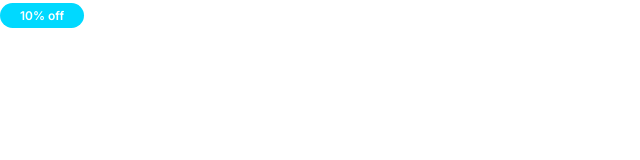
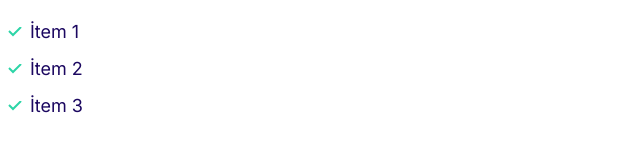
Before and after one commit to Huseyin-Karamut/learn_codding, a plain HTML site: page index.html in a window 1280 px wide. Shown: the whole page, without its empty margins (0-640 px from the left). Drawn offline with Linux system fonts and the light colour scheme.

Commit message:
Adding lists style.

```diff
--- a/css/style.css
+++ b/css/style.css
@@ -6,8 +6,8 @@
     --color-body: #918ca4;
 }
 
+
 /* Typography  Start */
-
 html {
     font-size: 62.5%;
 }
@@ -57,11 +57,10 @@ p {
         font-size: 2.4rem;
     }
 }
-
 /* Typography  End */
 
+
 /* Links Start */
-
 a {
     text-decoration: none;
 }
@@ -88,11 +87,10 @@ a {
         font-size: 1.5rem;
     }
 }
-
 /* Links End */
 
+
 /* Badges Start */
-
 .badge {
     border-radius: 20px;
     font-size: 2rem;
@@ -124,5 +122,34 @@ a {
         font-size: 1.2rem;
     }
 }
+/* Badges End */
 
-/* Badges End */
+
+/* Lists Start */
+.list {
+    list-style: none;
+    padding-left: 0;
+    color: var(--color-headings);
+}
+
+.list--inline .list__item {
+    display: inline-block;
+    margin-right: 2rem;
+}
+
+.list--tick {
+    list-style-image: url(../images/tick.svg);
+    padding-left: 3rem ;
+}
+
+.list--tick .list__item {
+    padding-left: 0.5rem;
+    margin-bottom: 1rem;
+}
+
+@media screen and (min-width: 1024px) {
+    .list--tick .list__item {
+        padding-left: 0;
+    }
+}
+/* Lists End */
--- a/index.html
+++ b/index.html
@@ -14,6 +14,10 @@
     <link rel="stylesheet" href="css/style.css" />
   </head>
   <body>
-    <span class="badge badge--secondary badge--small">10% off</span>
+    <ul class="list list--tick">
+      <li class="list__item">İtem 1</li>
+      <li class="list__item">İtem 2</li>
+      <li class="list__item">İtem 3</li>
+    </ul>
   </body>
 </html>
```
Also changed, not shown: components/lists.html (added, +5 -0 lines), images/tick.svg (added).
